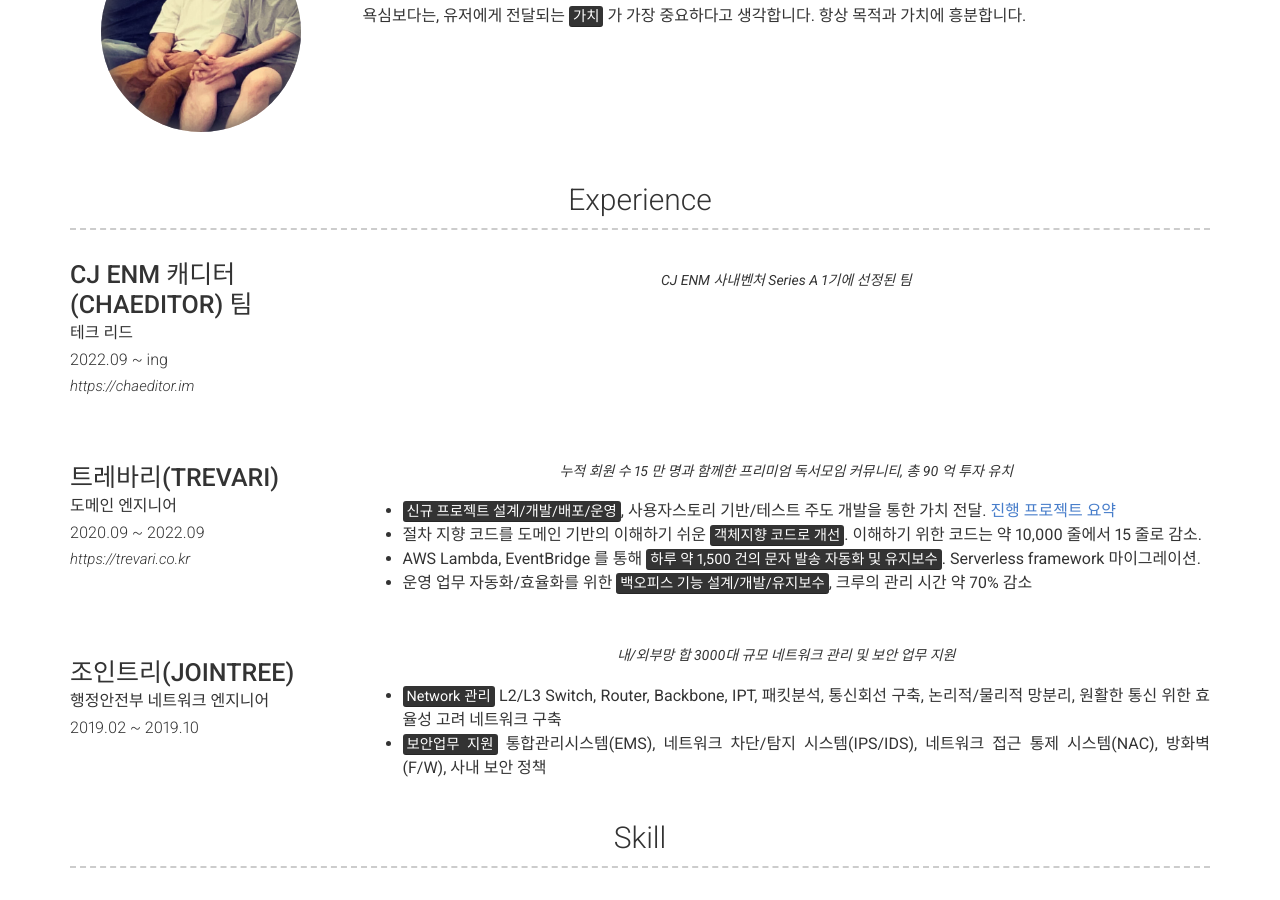
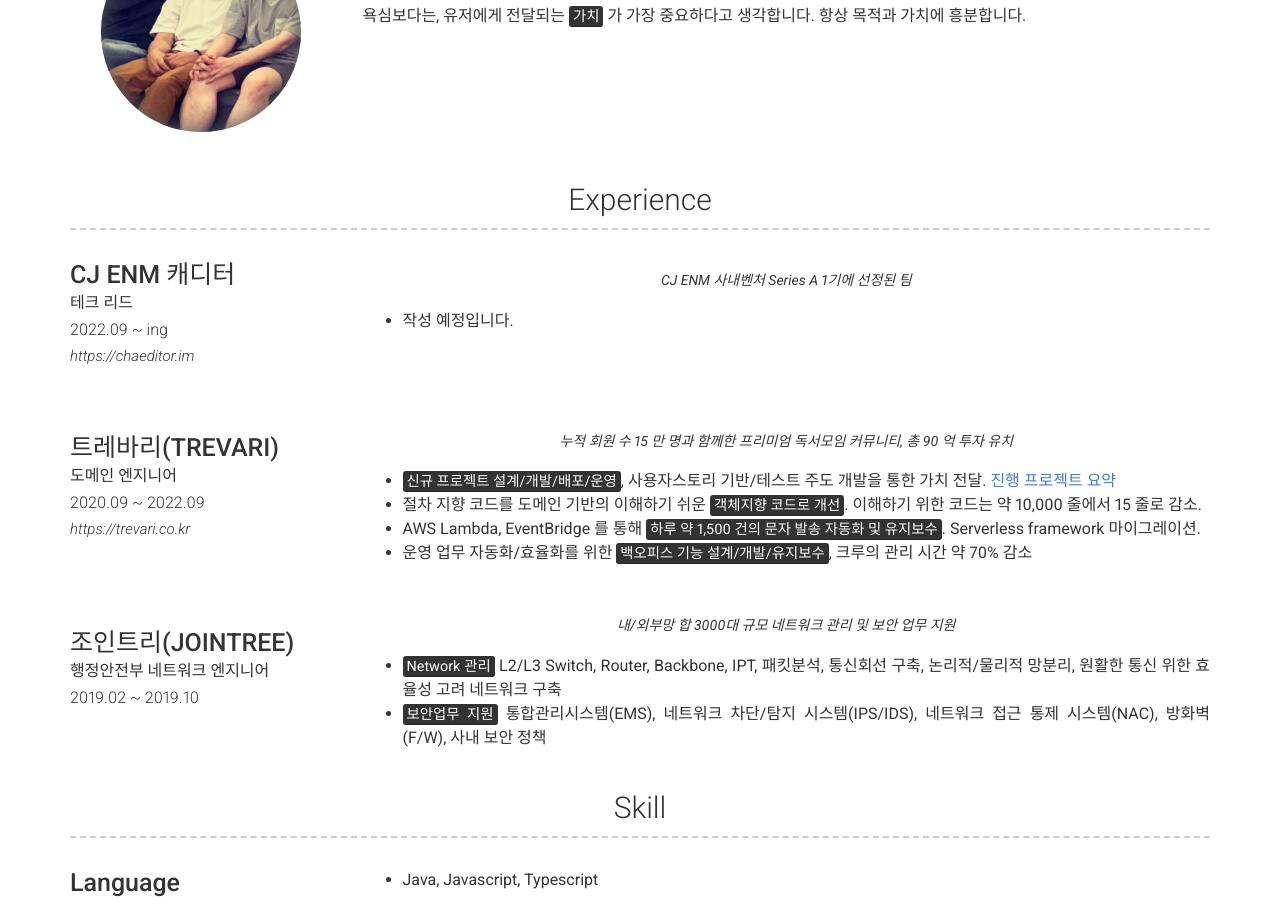
Before and after one commit to currenjin/resume, a Jekyll site: the page built from index.md, in a window 1280 px wide and 900 px high, scrolled down 424 px. Built offline with Jekyll 4.4.1, drawn with Linux system fonts in a browser that asks for light colours; nearby versions of some CDN libraries.

Commit message:
update: chaeditor

```diff
--- a/_config.yml
+++ b/_config.yml
@@ -62,13 +62,14 @@ content:
     layout: list
     content:
       - layout: left
-        title: CJ ENM 캐디터(CHAEDITOR) 팀
+        title: CJ ENM 캐디터
         sub_title: 테크 리드
         caption: 2022.09 ~ ing
         link: https://chaeditor.im
         quote: >
           CJ ENM 사내벤처 Series A 1기에 선정된 팀
         description: |
+          - 작성 예정입니다.
       - layout: left
         title: 트레바리(TREVARI)
         sub_title: 도메인 엔지니어
```
